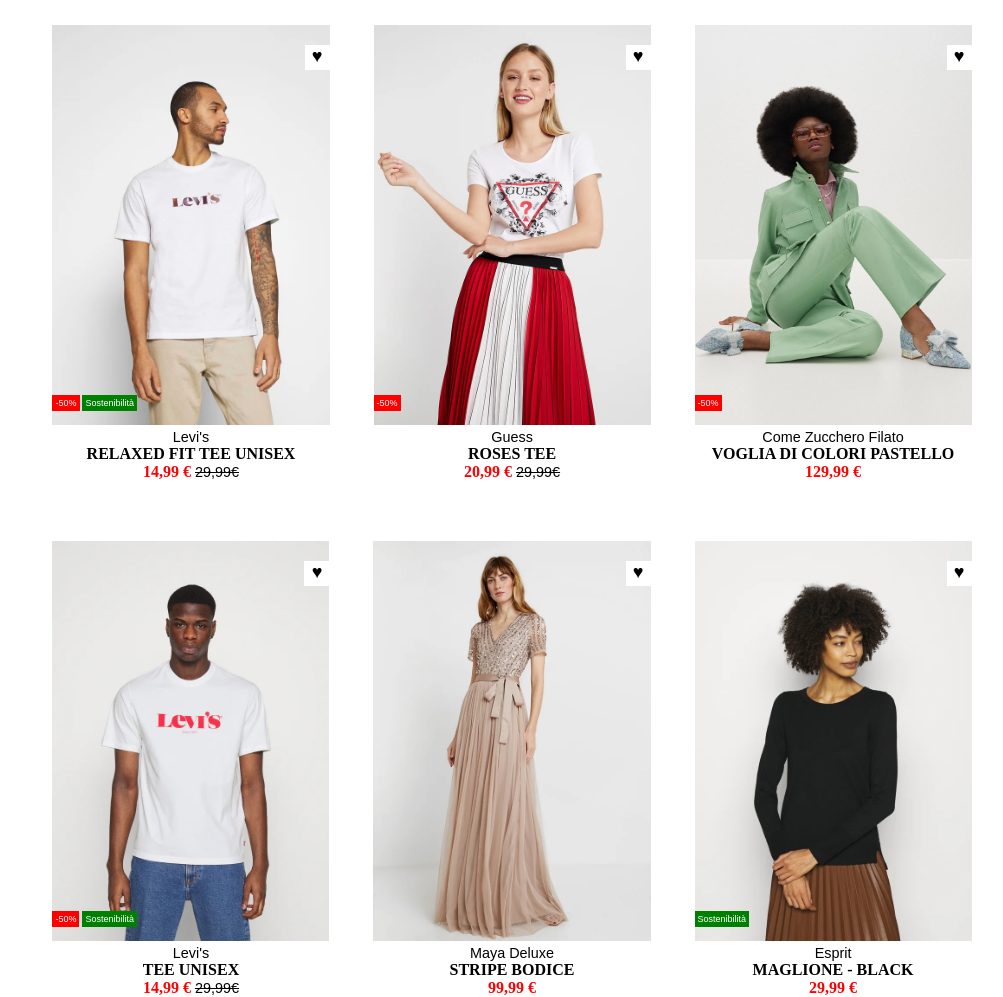
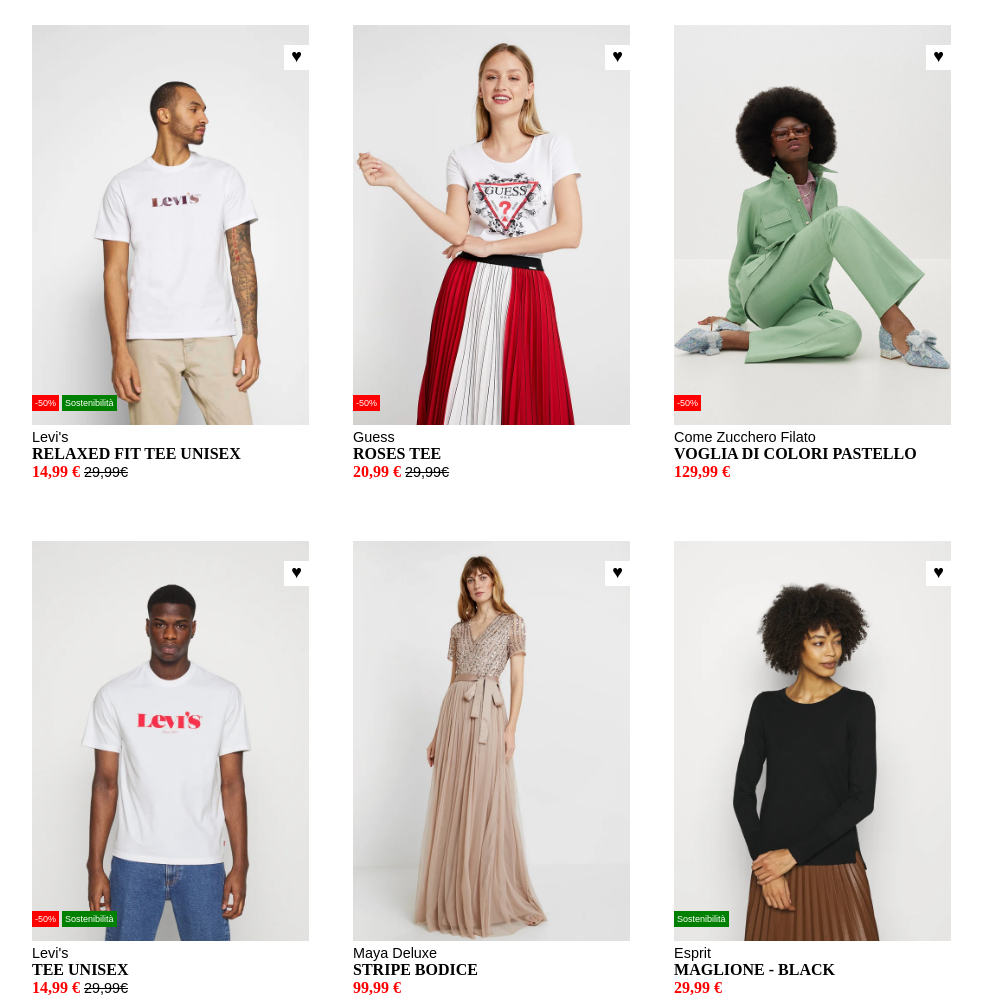
Before and after one commit to alessandroordetti/html-css-boolando, a plain HTML site: page index.html in a window 1280 px wide. Shown: the whole page, without its empty margins (108-1111 px from the left). Drawn offline with Linux system fonts and the light colour scheme.

Commit message:
last change

```diff
--- a/css/style.css
+++ b/css/style.css
@@ -5,10 +5,8 @@
 }
 
 .container {
-/*     width: 1000px;
- */
+    width: 1000px;
     margin: 0 auto;
-    text-align: center;
 }
 
 .first-row {
```
